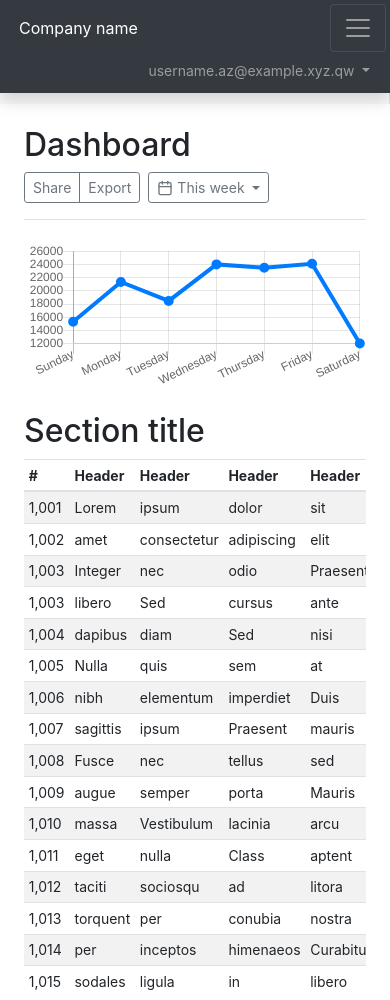
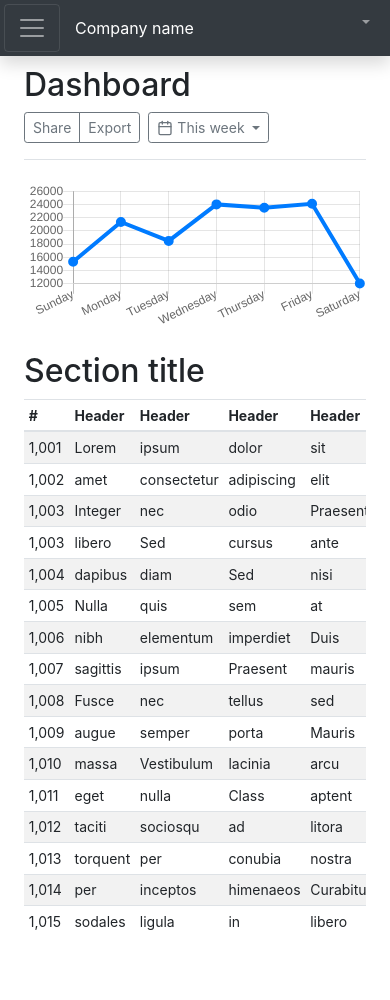
Before and after one commit to lucivaldo/bootstrap4-dashboard-template, a plain HTML site: page index.html in a window 390 px wide. After the commit the page ends 953 px from the top, so only its background shows below. Drawn offline with nearby package versions, Linux system fonts and the light colour scheme.

Commit message:
Terminada as alterações que o Charles Alex Rockenbach sugeriu

```diff
--- a/dashboard.css
+++ b/dashboard.css
@@ -90,25 +90,30 @@ body {
     align-items: stretch;
   }
 
-  nav.navbar > .navbar-brand {
+  nav.navbar .navbar-toggler, .navbar-brand, .navbar-nav {
     flex: 1;
+    flex-grow: 0;
   }
 
-  nav.navbar > .navbar-nav {
-    flex: 1 100%;
+  nav.navbar  .navbar-nav {
     text-align: right;
   }
 
+  nav.navbar ul.navbar-nav li.dropdown .dropdown-menu {
+    right: 0;
+    left: auto;
+  }
+
   .sidebar {
-    position: static;
+    position: fixed;
+    bottom: auto;
   }
 
   .sidebar-sticky {
     height: auto;
-    padding-top: 3.5rem;
   }
 
   [role="main"] {
-    padding-top: 6px;
+    padding-top: 50px;
   }
 }
--- a/index.html
+++ b/index.html
@@ -1,4 +1,3 @@
-
 <!doctype html>
 <html lang="en">
   <head>
@@ -19,22 +18,16 @@
 
   <body>
     <nav class="navbar navbar-expand-md fixed-top navbar-dark bg-dark p-1 shadow">
-      <a class="navbar-brand col-sm-3 col-md-2 mr-0" href="#">Company name</a>
-
       <button class="navbar-toggler" type="button" data-toggle="collapse" data-target="#navbarSupportedContent" aria-controls="navbarSupportedContent" aria-expanded="false" aria-label="Toggle navigation">
         <span class="navbar-toggler-icon"></span>
       </button>
 
-      <!-- <ul class="navbar-nav px-3">
-        <li class="nav-item text-nowrap">
-          <a class="nav-link" href="#">Sign out</a>
-        </li>
-      </ul> -->
+      <a class="navbar-brand col-sm-3 col-md-2 mr-0" href="#">Company name</a>
 
       <ul class="navbar-nav ml-auto px-3">
         <li class="nav-item dropdown">
           <a class="nav-link dropdown-toggle" href="#" id="navbarDropdown" role="button" data-toggle="dropdown" aria-haspopup="true" aria-expanded="false">
-            username.az@example.xyz.qw
+            <span class="d-none d-md-inline-block">username.az@example.xyz.qw</span>
           </a>
           <div class="dropdown-menu position-absolute" aria-labelledby="navbarDropdown">
             <a class="dropdown-item" href="#">Action</a>
```
